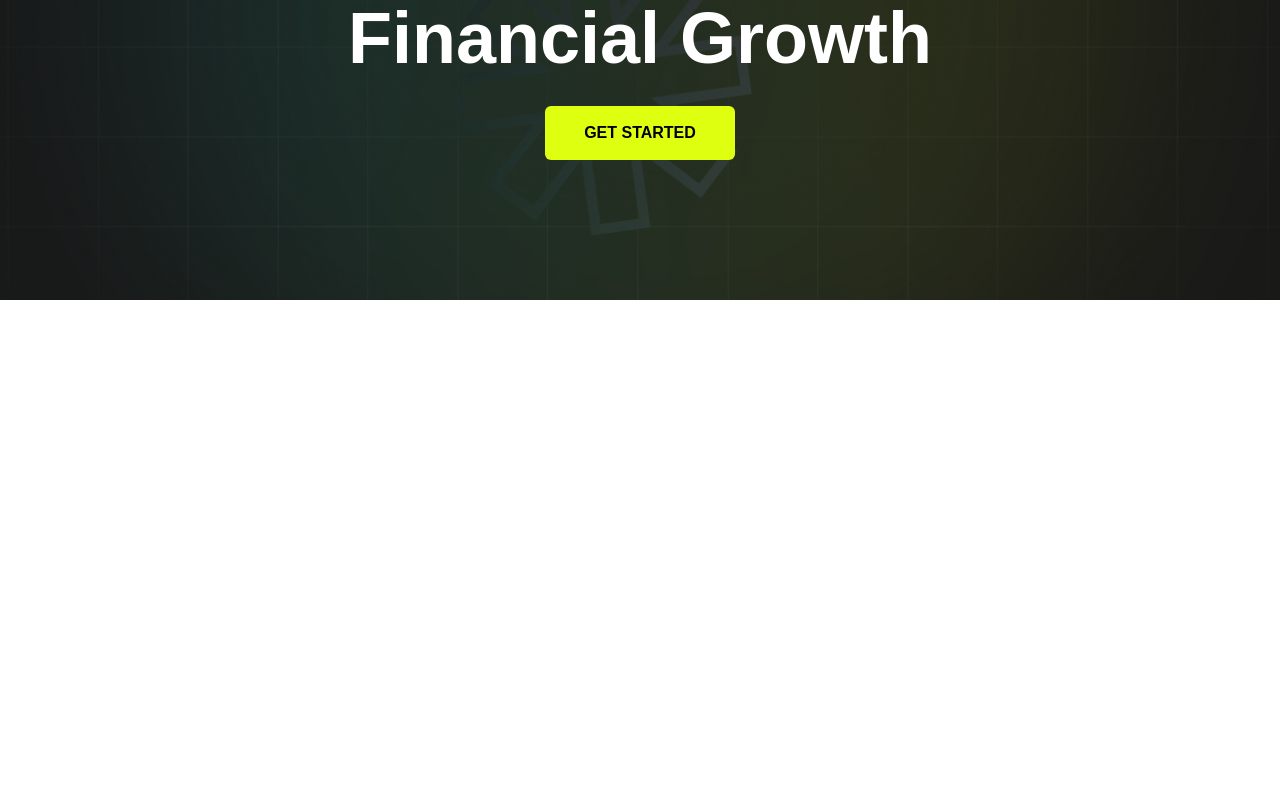
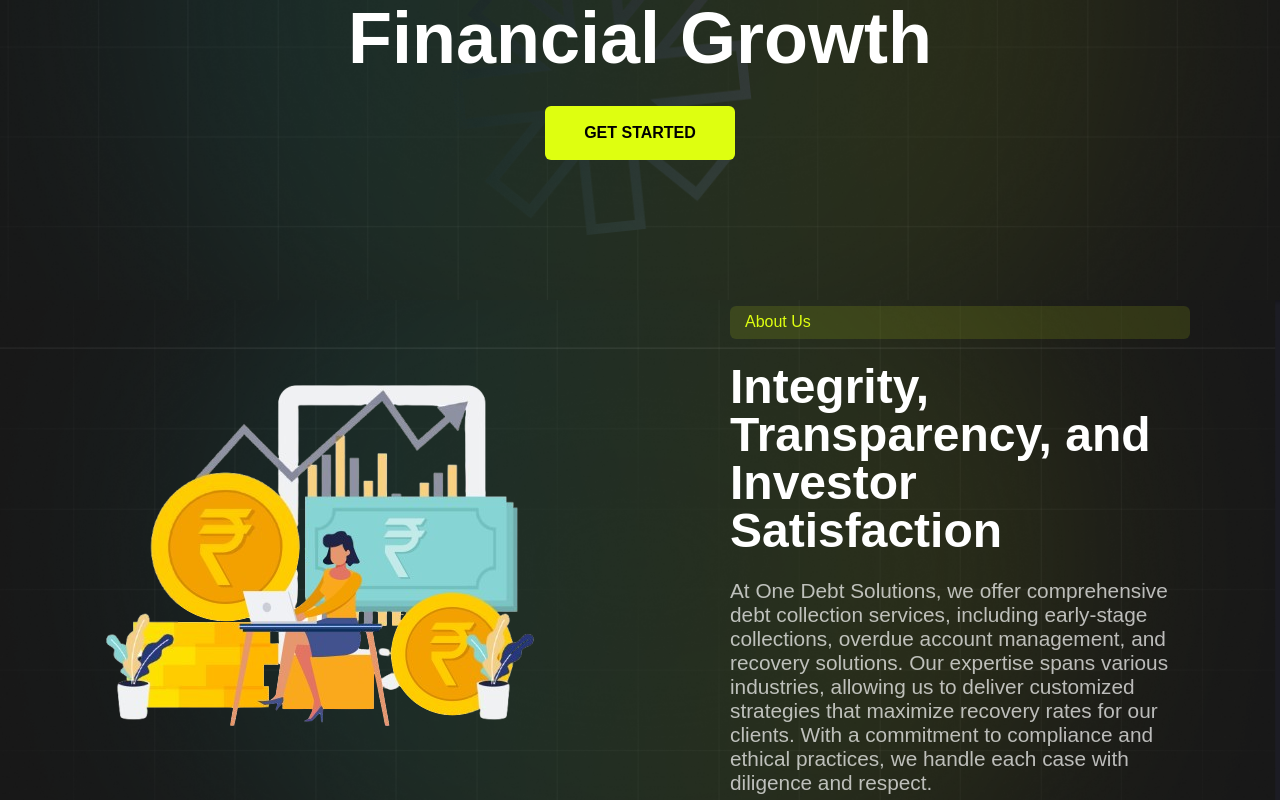
Before and after one commit to abhishekdasz/OneDebtSolutions, a Next.js app: page / in a window 1280 px wide. Shown: the part 392-1192 px from the top of the page. Before the commit the page ends 800 px from the top, so only its background shows below. Built offline with nearby package versions, Linux system fonts and the light colour scheme.

Commit message:
added aboutPage

```diff
--- a/src/app/page.js
+++ b/src/app/page.js
@@ -3,12 +3,13 @@
 
 const page = () => {
   return (
+    <>
     <div
     className={homeStyles.homeSection}
     style={{
       backgroundImage:"url('/bg.png')",
       backgroundSize: 'cover',
-      backgroundRepeat: 'no-repeat',
+      // backgroundRepeat: 'no-repeat',
       backgroundPosition: 'center',
     }}
     >
@@ -27,9 +28,38 @@
       </div>
     </div>
 
-    // about section starts here
 
-    // about section ends here
+
+
+
+
+
+
+    <div className={homeStyles.aboutSection}
+        style={{
+          backgroundImage:"url('/bg.png')",
+          backgroundSize: 'cover',
+          backgroundRepeat: 'no-repeat',
+          backgroundPosition: 'center',
+        }}
+    >
+      <div className={homeStyles.aboutContainer}>
+
+        <div className={homeStyles.leftAbout}>
+          <img src="about.png" alt="aboutImg" />
+        </div>
+
+        <div className={homeStyles.rightAbout}>
+          <div className={homeStyles.aboutContents}>
+            <span className={homeStyles.subTitle}> About Us </span>
+            <h2> Integrity, Transparency, and Investor Satisfaction </h2>
+            <p> At One Debt Solutions, we offer comprehensive debt collection services, including early-stage collections, overdue account management, and recovery solutions. Our expertise spans various industries, allowing us to deliver customized strategies that maximize recovery rates for our clients. With a commitment to compliance and ethical practices, we handle each case with diligence and respect. </p>
+          </div>
+
+        </div>
+      </div>
+    </div>
+    </>
   )
 }
 
--- a/src/app/page.module.scss
+++ b/src/app/page.module.scss
@@ -80,6 +80,18 @@
   {
     .homeContainer
     {
+      .contentBox
+      {
+        .subTitle
+        {
+          font-size: 20px;
+        }
+        h2
+        {
+          font-size: 2rem;
+          line-height: 3rem;
+        }
+      }
       .shapeRotate
       {
         left: 10px;
@@ -87,3 +99,63 @@
     }
   }
 }
+
+
+
+
+
+
+
+
+
+.aboutSection
+{
+  font-family: 'Syne', sans-serif;
+  .aboutContainer
+  {
+    display: flex;
+
+    .leftAbout
+    {
+      flex: 1;
+      display: flex;
+      justify-content: center;
+      align-items: center;
+    }
+    .rightAbout
+    {
+      flex: 1;
+
+      display: flex;
+      justify-content: center;
+      align-items: center;
+      .aboutContents
+      {
+        max-width: 460px;
+        display: flex;
+        flex-direction: column;
+        gap: 1.5rem;
+
+        .subTitle
+        {
+          color: #deff10;
+          font-size: 20pxq;
+          padding: 7.5px 15px;
+          font-weight: 500;
+          background-color: #deff101f;
+          border-radius: 6px;
+        }
+        h2
+        {
+          font-size: 48px;
+          line-height: 48px;
+        }
+        p
+        {
+          color: rgba(255, 255, 255, 0.7);
+          font-size: 1.3rem;
+        }
+      }
+    }
+  }
+}
```
Also changed, not shown: public/about.png (renamed from public/home.png).
